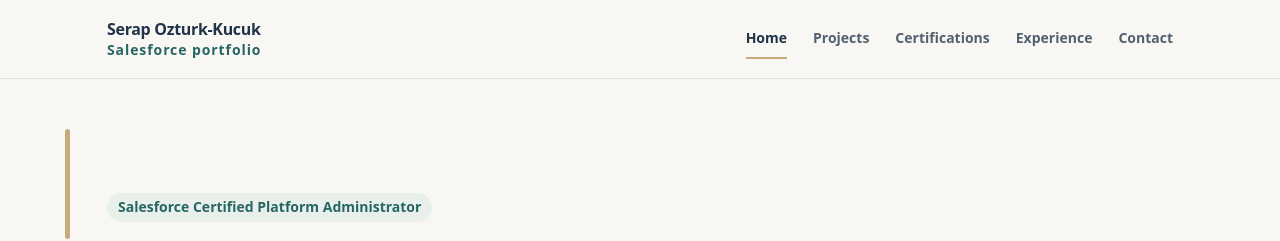
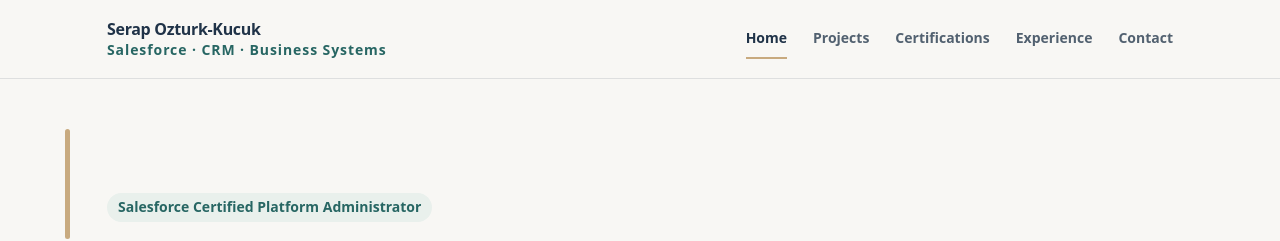
Before and after one commit to serapozturkkucuk/serapozturkkucuk.github.io, a Jekyll site: the page built from index.html, in a window 1280 px wide. Shown: the top 241 px of the page. Built offline with Jekyll 4.4.1, drawn with Linux system fonts in a browser that asks for light colours.

Commit message:
Refine portfolio navigation, typography assets and editorial homepage

```diff
--- a/_includes/nav.html
+++ b/_includes/nav.html
@@ -2,7 +2,7 @@
   <div class="wrap head-row">
     <a class="brand" href="{{ '/' | relative_url }}">
       <span class="brand-name">{{ site.author.name }}</span>
-      <span class="brand-sub">Salesforce portfolio</span>
+      <span class="brand-sub">Salesforce · CRM · Business Systems</span>
     </a>
     <nav aria-label="Main">
       <ul>
```
